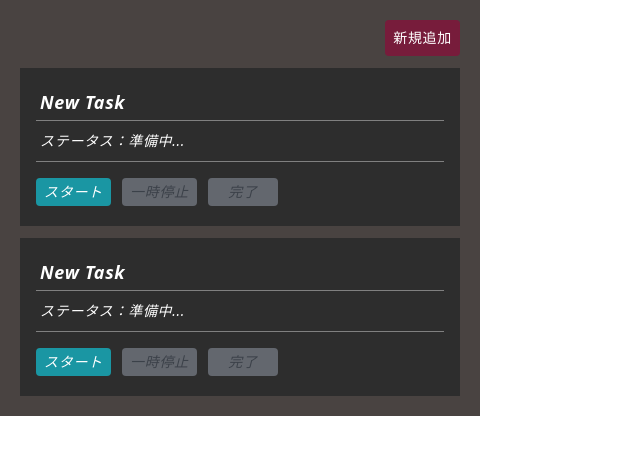
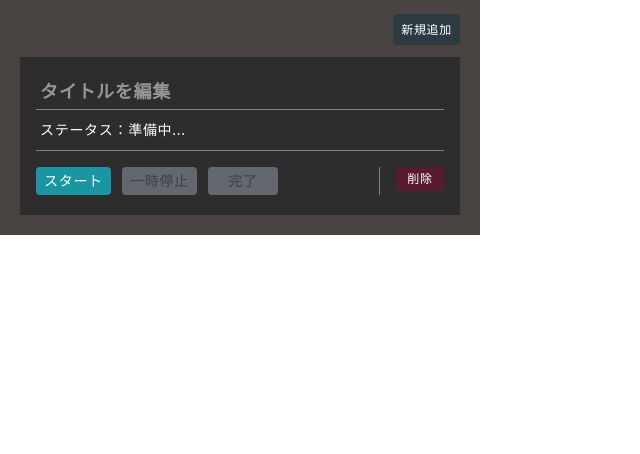
Before and after one commit to matuiti/todo-watcher-app-extension, a React (Vite) app: page / in a window 1280 px wide. Shown: the top 454 px of the page, without its empty margins (0-640 px from the left). Built offline with nearby package versions, Linux system fonts and the light colour scheme.

Commit message:
delete機能追加

```diff
--- a/src/App.css
+++ b/src/App.css
@@ -4,7 +4,8 @@
 :root {
   --bg-app: #494341;
   --bg-todo: #2d2d2d;
-  --bg-btn-add: #771c3b;
+  --bg-btn-add: #2d3a41;
+  --bg-btn-delete: #591b30;
   --bg-btn-start: #1a96a3;
   --bg-btn-reset: #6d38d3;
   --bg-btn-pause: #822727;
@@ -13,6 +14,7 @@
   --bg-btn-done-go: #0088bf;
 
   --text-color: black;
+  --text-color-title-app: black;
   --text-color-todo: white;
   --text-color-record: #00cde7;
 
@@ -20,6 +22,7 @@
 
   --width-app: 480px;
   --width-btn-add: 4em;
+  --width-btn-delete: 4em;
   --width-btn-counter: 5em;
   --height-app: 100%;
   --height-btn-add: 2.6em;
--- a/src/App.tsx
+++ b/src/App.tsx
@@ -4,7 +4,7 @@ import TodoCounter from "./components/TodoCounter";
 function App() {
   return (
     <div
-      className={`text-sm p-5 bg-[var(--bg-app)] w-[var(--width-app)] min-h-[var(--height-app)] tracking-[var(--letter-spacing)]`}
+      className={`text-sm px-5 pt-3.5 pb-5 bg-[var(--bg-app)] w-[var(--width-app)] min-h-[var(--height-app)] tracking-[var(--letter-spacing)]`}
     >
       <TodoCounter />
     </div>
--- a/src/components/TodoCounter copy.tsx
+++ /dev/null
@@ -1,251 +0,0 @@
-import { useEffect, useState } from "react";
-import { getUpdateDate, getElapsedMs, formatRecord } from "../utils/date";
-import type { Todo, TodoStatus } from "../utils/types";
-import { checkConfirm } from "../utils/utils";
-import { saveTodos, fetchTodos } from "../utils/storage";
-
-// 状態ラベル
-const statusLabels: Record<TodoStatus, string> = {
-  ready: "準備中・・・",
-  working: "作業カウント中・・・",
-  paused: "一時停止中",
-  done: "完了",
-};
-
-// 初期Todo
-const initTodo: Todo = {
-  id: Date.now(),
-  title: "New Task",
-  status: "ready",
-  isStart: false,
-  isPause: false,
-  isDone: false,
-  beforeTime: 0,
-  accumulatedMs: 0,
-  showRecord: false,
-  record: "",
-  date: getUpdateDate(Date.now()),
-};
-
-// --- クリックしたボタンに応じてtodoの内容を更新する関数群 ---
-const resetTodo = (todo: Todo): Todo => ({
-  ...todo,
-  status: "ready",
-  isStart: false,
-  isPause: false,
-  isDone: false,
-  beforeTime: 0,
-  accumulatedMs: 0,
-  record: "",
-});
-
-const startTodo = (todo: Todo): Todo => ({
-  ...todo,
-  status: "working",
-  isStart: true,
-  beforeTime: Date.now(),
-});
-
-const pauseTodo = (todo: Todo): Todo => {
-  const endTime = Date.now();
-  const extra = getElapsedMs(todo.beforeTime, endTime);
-  const total = todo.accumulatedMs + extra;
-  const formattedRecord = formatRecord(total);
-
-  return {
-    ...todo,
-    isPause: true,
-    status: "paused",
-    accumulatedMs: total,
-    showRecord: true,
-    record: formattedRecord,
-  };
-};
-
-const doneTodo = (todo: Todo): Todo => {
-  const endTime = Date.now();
-  const extra =
-    todo.status === "working" ? getElapsedMs(todo.beforeTime, endTime) : 0;
-  const total = todo.accumulatedMs + extra;
-  const formattedRecord = formatRecord(total);
-
-  return {
-    ...todo,
-    isDone: true,
-    status: "done",
-    accumulatedMs: total,
-    showRecord: true,
-    record: formattedRecord,
-  };
-};
-
-const resumeTodo = (todo: Todo): Todo => ({
-  ...todo,
-  isPause: false,
-  isDone: false,
-  status: "working",
-  beforeTime: Date.now(),
-  showRecord: false,
-});
-
-const TodoCounter = () => {
-  const [todos, setTodos] = useState<Todo[]>([initTodo]);
-
-  useEffect(() => {
-    fetchTodos(setTodos);
-  }, []);
-
-  useEffect(() => {
-    saveTodos(todos);
-  }, [todos]);
-
-  // --- 任意のtodoのステータスを一括更新する関数 ---
-  const updateTodoStates = (id: number, updateFn: (todo: Todo) => Todo) => {
-    setTodos((prev) =>
-      prev.map((todo) => (todo.id === id ? updateFn(todo) : todo))
-    );
-  };
-
-  // --- UIイベント処理（副作用はここにまとめる） ---
-  const handleStart = (id: number) => {
-    const todo = todos.find((t) => t.id === id);
-    if (!todo) return;
-
-    if (todo.isStart) {
-      // すでに開始済み → リセット確認
-      if (
-        checkConfirm("タイムをリセットしますか？注意：この操作は戻せません。")
-      ) {
-        updateTodoStates(id, resetTodo);
-      }
-    } else {
-      // 未開始 → スタート
-      updateTodoStates(id, startTodo);
-    }
-  };
-
-  const handlePause = (id: number) => {
-    const todo = todos.find((t) => t.id === id);
-    if (!todo) return;
-
-    if (todo.isPause) {
-      // 一時停止中 → 再開
-      updateTodoStates(id, resumeTodo);
-    } else {
-      // 作業中 → 一時停止
-      updateTodoStates(id, pauseTodo);
-    }
-  };
-
-  const handleDone = (id: number) => {
-    const todo = todos.find((t) => t.id === id);
-    if (!todo) return;
-
-    if (todo.isDone) {
-      // 完了済み → 再開
-      updateTodoStates(id, resumeTodo);
-    } else {
-      // 作業中 → 完了
-      updateTodoStates(id, doneTodo);
-    }
-  };
-
-  // --- ボタンの無効化判定 ---
-  const isPauseButtonDisabled = (todo: Todo) =>
-    todo.status === "ready" || todo.status === "done";
-  const isDoneButtonDisabled = (todo: Todo) =>
-    todo.status === "ready" || todo.status === "paused";
-
-  return (
-    <div>
-      {todos.map((todo) => (
-        <div
-          key={todo.id}
-          className="flex flex-col bg-[var(--bg-todo)] text-[var(--text-color-todo)] px-4 py-4"
-        >
-          <h2 className="mb-2.5">{todo.title}</h2>
-          <hr className="border-[var(--border-color-hr)]" />
-          <div className="mt-2.5 mb-2.5">
-            ステータス：
-            <span className="font-bold italic">
-              {statusLabels[todo.status]}
-            </span>
-          </div>
-          <hr className="border-[var(--border-color-hr)]" />
-          {todo.record && (
-            <div>
-              <div className="mt-2.5 mb-2.5">
-                スコア（経過時間の合計）：
-                <span
-                  className={`${
-                    todo.showRecord
-                      ? "opacity-100 transition-all duration-100 ease font-semibold pl-1"
-                      : "opacity-0"
-                  }`}
-                >
-                  {todo.record}
-                </span>
-              </div>
-              <hr className="border-[var(--border-color-hr)]" />
-            </div>
-          )}
-          {/* buttons */}
-          <div className="flex gap-5 mt-5 mb-1">
-            {/* スタート／リセット */}
-            <button
-              className={`
-                px-2 py-1 rounded transition-all duration-200 cursor-pointer
-                ${
-                  todo.isStart
-                    ? "bg-[var(--bg-btn-reset)] hover:opacity-80"
-                    : "bg-[var(--bg-btn-start)] hover:opacity-80"
-                }
-              `}
-              onClick={() => handleStart(todo.id)}
-            >
-              {todo.isStart ? "リセット" : "スタート"}
-            </button>
-
-            {/* 一時停止 */}
-            <button
-              className={`
-                px-2 py-1 rounded transition-all duration-200
-                ${
-                  isPauseButtonDisabled(todo)
-                    ? "bg-gray-400 text-gray-600 cursor-not-allowed opacity-50"
-                    : todo.isPause
-                    ? "bg-[var(--bg-btn-pause-go)] hover:opacity-80 cursor-pointer"
-                    : "bg-[var(--bg-btn-pause)] hover:opacity-80 cursor-pointer"
-                }
-              `}
-              onClick={() => handlePause(todo.id)}
-              disabled={isPauseButtonDisabled(todo)}
-            >
-              {todo.isPause ? "再開する" : "一時停止"}
-            </button>
-
-            {/* 完了 */}
-            <button
-              className={`
-                px-2 py-1 rounded transition-all duration-200
-                ${
-                  isDoneButtonDisabled(todo)
-                    ? "bg-gray-400 text-gray-600 cursor-not-allowed opacity-50"
-                    : todo.isDone
-                    ? "bg-[var(--bg-btn-done-go)] hover:opacity-80 cursor-pointer"
-                    : "bg-[var(--bg-btn-done)] hover:opacity-80 cursor-pointer"
-                }
-              `}
-              onClick={() => handleDone(todo.id)}
-              disabled={isDoneButtonDisabled(todo)}
-            >
-              {todo.isDone ? "再開する" : "完了"}
-            </button>
-          </div>
-        </div>
-      ))}
-    </div>
-  );
-};
-
-export default TodoCounter;
--- a/src/components/TodoCounter.tsx
+++ b/src/components/TodoCounter.tsx
@@ -1,5 +1,5 @@
 import { useEffect, useState } from "react";
-import { getUpdateDate, getElapsedMs, formatRecord } from "../utils/date";
+import { getElapsedMs, formatRecord } from "../utils/date";
 import type { Todo, TodoStatus } from "../utils/types";
 import { checkConfirm } from "../utils/utils";
 import { saveTodos, fetchTodos } from "../utils/storage";
@@ -13,9 +13,9 @@ const statusLabels: Record<TodoStatus, string> = {
 };
 
 // 初期Todo
-const initTodo1: Todo = {
+const initTodo: Todo = {
   id: 1,
-  title: "New Task",
+  title: "",
   status: "ready",
   isStart: false,
   isPause: false,
@@ -24,20 +24,7 @@ const initTodo1: Todo = {
   accumulatedMs: 0,
   showRecord: false,
   record: "",
-  date: getUpdateDate(Date.now()),
-};
-const initTodo2: Todo = {
-  id: 2,
-  title: "New Task",
-  status: "ready",
-  isStart: false,
-  isPause: false,
-  isDone: false,
-  beforeTime: 0,
-  accumulatedMs: 0,
-  showRecord: false,
-  record: "",
-  date: getUpdateDate(Date.now()),
+  date: ""
 };
 
 // --- クリックしたボタンに応じてtodoの内容を更新する関数群 ---
@@ -102,7 +89,7 @@ const resumeTodo = (todo: Todo): Todo => ({
 });
 
 const TodoCounter = () => {
-  const [todos, setTodos] = useState<Todo[]>([initTodo1,initTodo2]);
+  const [todos, setTodos] = useState<Todo[]>([initTodo]);
 
   useEffect(() => {
     fetchTodos(setTodos);
@@ -170,7 +157,6 @@ const TodoCounter = () => {
   const isDoneButtonDisabled = (todo: Todo) =>
     todo.status === "ready" || todo.status === "paused";
 
-
   const handleAddTodo = async () => {
     const createTodo = (): Todo => ({
       id: Date.now(),
@@ -183,10 +169,20 @@ const TodoCounter = () => {
       accumulatedMs: 0,
       showRecord: false,
       record: "",
-        date: getUpdateDate(Date.now())
+      date: ""
     });
     const newTodo = createTodo();
     setTodos([...todos, newTodo]);
+  };
+
+  const handleDeleteTodo = (id: number) => {
+    if (
+      !window.confirm("このTODOを削除します。削除後にデータは復元できません。")
+    )
+      return;
+    const newTodos = todos.filter((todo) => todo.id !== id);
+
+    setTodos(newTodos);
   };
   const handleInputTitle = (id: number, value: string) => {
     setTodos((prev) =>
@@ -195,8 +191,10 @@ const TodoCounter = () => {
   };
   return (
     <div className="text-[var(--text-color-todo)] flex flex-col gap-3">
+      {/* <h1 className="text-[var(--text-color-title-app)]">Todo Watcher App Extension</h1> */}
       <div className="text-right">
-        <button className="bg-[var(--bg-btn-add)] min-w-[var(--width-btn-add)] h-[var(--height-btn-add)] px-2 py-1 rounded transition-all duration-200 cursor-pointer"
+        <button
+          className="text-xs bg-[var(--bg-btn-add)] min-w-[var(--width-btn-add)] h-[var(--height-btn-add)] px-2 py-1 rounded transition-all duration-200 cursor-pointer hover:opacity-80"
           onClick={handleAddTodo}
         >
           新規追加
@@ -205,13 +203,13 @@ const TodoCounter = () => {
       {todos.map((todo) => (
         <div
           key={todo.id}
-          className="italic flex flex-col bg-[var(--bg-todo)] px-4 py-4"
+          className="flex flex-col bg-[var(--bg-todo)] px-4 py-4"
         >
           <input
             maxLength={27}
             className="text-lg font-bold p-1 cursor-pointer hover:opacity-60 transition duration-200"
             type="text"
-            placeholder="タイトルを編集する"
+            placeholder="タイトルを編集"
             value={todo.title}
             onChange={(e) => handleInputTitle(todo.id, e.target.value)}
           />
@@ -234,7 +232,7 @@ const TodoCounter = () => {
           <hr className="border-[var(--border-color-hr)]" />
           {/* buttons */}
           <div className="flex gap-[0.8em] mt-4 mb-1">
-            {/* スタート／リセット */}
+            {/* スタート/リセット */}
             <button
               className={`
                 min-w-[var(--width-btn-counter)] px-2 py-1 rounded transition-all duration-200 cursor-pointer
@@ -249,7 +247,7 @@ const TodoCounter = () => {
               {todo.isStart ? "リセット" : "スタート"}
             </button>
 
-            {/* 一時停止 */}
+            {/* 一時停止/再開 */}
             <button
               className={`
                 min-w-[var(--width-btn-counter)] px-2 py-1 rounded transition-all duration-200
@@ -267,7 +265,7 @@ const TodoCounter = () => {
               {todo.isPause ? "再開する" : "一時停止"}
             </button>
 
-            {/* 完了 */}
+            {/* 完了/再開 */}
             <button
               className={`
                 min-w-[var(--width-btn-counter)] px-2 py-1 rounded transition-all duration-200
@@ -284,6 +282,16 @@ const TodoCounter = () => {
             >
               {todo.isDone ? "再開する" : "完了"}
             </button>
+
+            <div className="ml-auto border-l-1 border-[var(--border-color-hr)] pl-4">
+              {/* 削除 */}
+              <button
+                className="text-xs bg-[var(--bg-btn-delete)] min-w-[var(--width-btn-delete)]  px-2 py-1 rounded cursor-pointer hover:opacity-80"
+                onClick={() => handleDeleteTodo(todo.id)}
+              >
+                削除
+              </button>
+            </div>
           </div>
         </div>
       ))}
--- a/src/utils/date.ts
+++ b/src/utils/date.ts
@@ -1,14 +1,14 @@
 import type { RecordTime } from "./types";
 
-const formatter = new Intl.DateTimeFormat("ja-JP", {
-  dateStyle: "full",
-  timeStyle: "short",
-});
+// const formatter = new Intl.DateTimeFormat("ja-JP", {
+//   dateStyle: "full",
+//   timeStyle: "short",
+// });
 
-export const getUpdateDate = (dateNow: number): string => {
-  // 例: "2025/09/29 17:45"
-  return formatter.format(dateNow);
-};
+// 例: "2025/09/29 17:45"
+// export const getUpdateDate = (dateNow: number): string => {
+//   return formatter.format(dateNow);
+// };
 
 export function getConvertTime(elapsedTime: number): RecordTime {
   const totalSec = Math.floor(elapsedTime / 1000);
```
Lines whose indentation alone changed are shown as unchanged.
